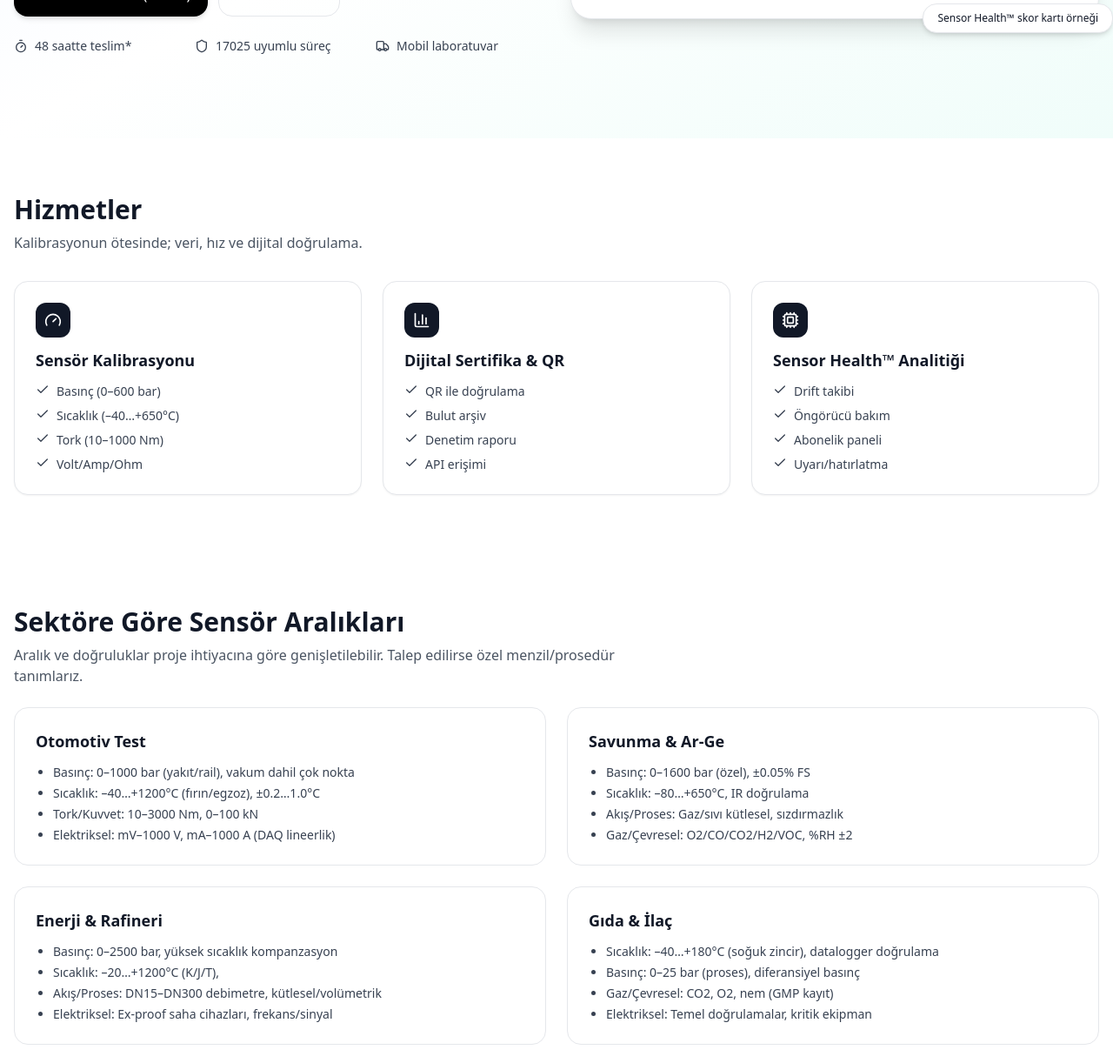
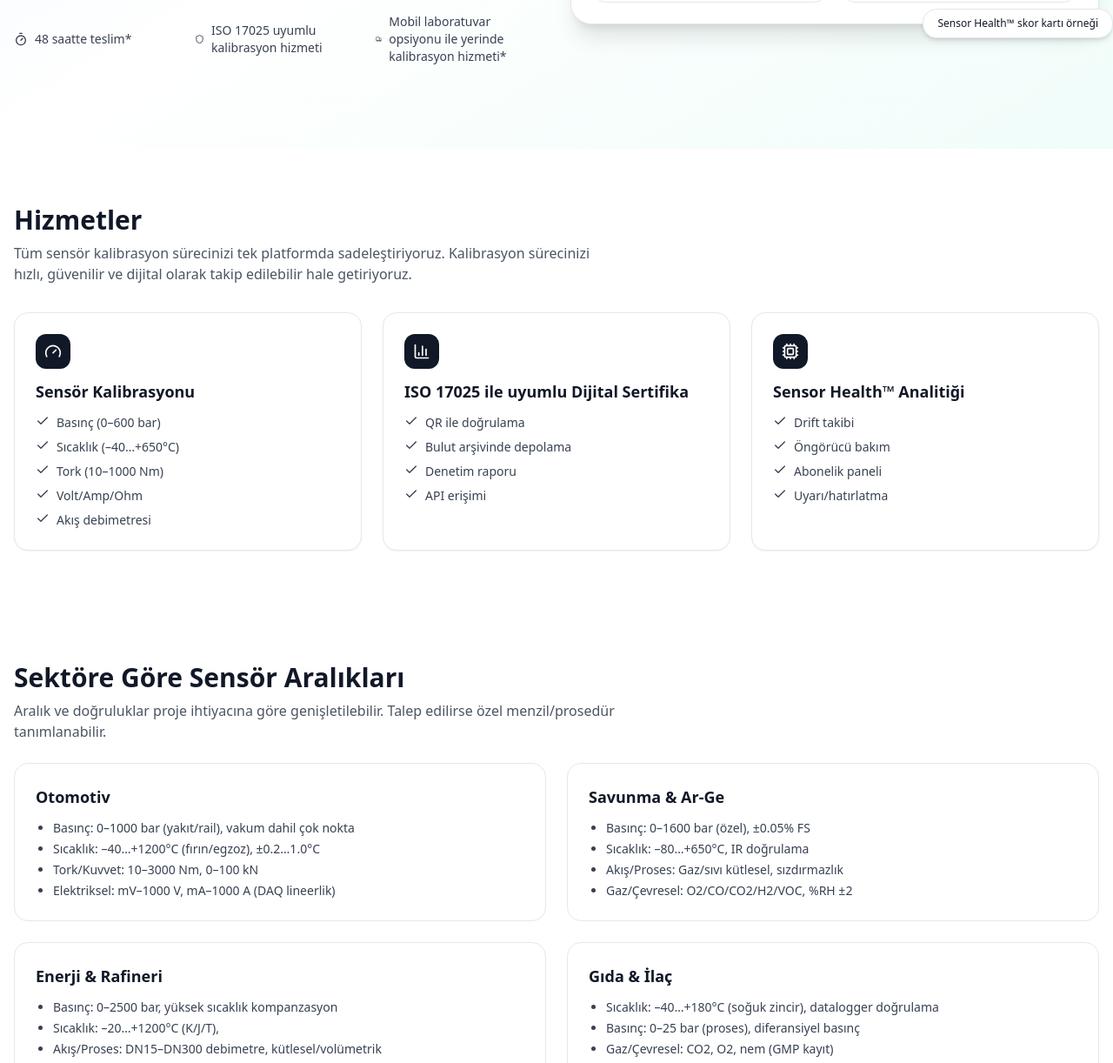
Before and after one commit to bacikdesign/calisense-site, a plain HTML site: page index.html in a window 1280 px wide. Shown: the part 628-1850 px from the top of the page at 87% size. Drawn offline with nearby package versions, Linux system fonts and the light colour scheme.

Commit message:
Update index.html

```diff
--- a/index.html
+++ b/index.html
@@ -44,8 +44,8 @@
           Sensör Kalibrasyonunda <span class="text-blue-600">Hız</span>,<br class="hidden md:block"> Güvenirlik ve <span class="text-teal-600">Dijital Sertifika</span>
         </h1>
         <p class="mt-4 text-gray-600 md:text-lg">
-          Kocaeli merkezli mobil ekip, İstanbul ve Bursa’ya aynı gün servis. ISO/IEC 17025 uyumlu süreç, QR’lı dijital sertifika ve Sensor Health™ skoru ile kalibrasyona yeni standart.
-          <br><span class="text-gray-700">Amacımız: Türkiye’deki <strong>tüm kalibrasyon ofislerini tek bir hizmet çatısı altında</strong> birleştirip, müşteriye hız ve şeffaflık sağlayan bir platform sunmak.</span>
+          ISO/IEC 17025 uyumlu, dijital sertifika takibi ve Sensor Health™ skoru ile kalibrasyona yeni standart.
+          <br><span class="text-gray-700">Amacımız:Calisense, Türkiye’deki <strong>tüm kalibrasyon ofislerini tek bir hizmet çatısı altında</strong> birleştirip, müşteriye hız ve şeffaflık sağlamayı hedeflemektedir.</span>
         </p>
         <div class="mt-6 flex flex-col gap-3 sm:flex-row">
           <a href="#dashboard" class="inline-flex items-center justify-center rounded-2xl bg-black px-5 py-3 font-medium text-white shadow-md hover:shadow-lg">Canlı Dashboard (Demo)</a>
@@ -53,8 +53,8 @@
         </div>
         <div class="mt-6 grid grid-cols-2 gap-4 text-sm text-gray-700 md:grid-cols-3">
           <div class="flex items-center gap-2"><i data-lucide="timer" class="w-4 h-4"></i> 48 saatte teslim*</div>
-          <div class="flex items-center gap-2"><i data-lucide="shield" class="w-4 h-4"></i> 17025 uyumlu süreç</div>
-          <div class="flex items-center gap-2"><i data-lucide="truck" class="w-4 h-4"></i> Mobil laboratuvar</div>
+          <div class="flex items-center gap-2"><i data-lucide="shield" class="w-4 h-4"></i> ISO 17025 uyumlu kalibrasyon hizmeti</div>
+          <div class="flex items-center gap-2"><i data-lucide="truck" class="w-4 h-4"></i> Mobil laboratuvar opsiyonu ile yerinde kalibrasyon hizmeti*</div>
         </div>
       </div>
 
@@ -95,7 +95,7 @@
   <!-- Services -->
   <section id="services" class="mx-auto max-w-7xl px-4 py-16">
     <h2 class="text-2xl font-bold md:text-3xl">Hizmetler</h2>
-    <p class="mt-2 max-w-2xl text-gray-600">Kalibrasyonun ötesinde; veri, hız ve dijital doğrulama.</p>
+    <p class="mt-2 max-w-2xl text-gray-600">Tüm sensör kalibrasyon sürecinizi tek platformda sadeleştiriyoruz. Kalibrasyon sürecinizi hızlı, güvenilir ve dijital olarak takip edilebilir hale getiriyoruz.</p>
     <div class="mt-8 grid grid-cols-1 gap-6 md:grid-cols-3">
       <div class="card p-6 shadow-sm">
         <div class="mb-3 inline-flex h-10 w-10 items-center justify-center rounded-xl bg-gray-900 text-white"><i data-lucide="gauge" class="w-5 h-5"></i></div>
@@ -105,14 +105,15 @@
           <li class="flex gap-2"><i data-lucide="check" class="w-4 h-4"></i> Sıcaklık (–40…+650°C)</li>
           <li class="flex gap-2"><i data-lucide="check" class="w-4 h-4"></i> Tork (10–1000 Nm)</li>
           <li class="flex gap-2"><i data-lucide="check" class="w-4 h-4"></i> Volt/Amp/Ohm</li>
+           <li class="flex gap-2"><i data-lucide="check" class="w-4 h-4"></i> Akış debimetresi</li>
         </ul>
       </div>
       <div class="card p-6 shadow-sm">
         <div class="mb-3 inline-flex h-10 w-10 items-center justify-center rounded-xl bg-gray-900 text-white"><i data-lucide="bar-chart-3" class="w-5 h-5"></i></div>
-        <h3 class="text-lg font-semibold">Dijital Sertifika & QR</h3>
+        <h3 class="text-lg font-semibold">ISO 17025 ile uyumlu Dijital Sertifika</h3>
         <ul class="mt-3 space-y-2 text-sm text-gray-700">
           <li class="flex gap-2"><i data-lucide="check" class="w-4 h-4"></i> QR ile doğrulama</li>
-          <li class="flex gap-2"><i data-lucide="check" class="w-4 h-4"></i> Bulut arşiv</li>
+          <li class="flex gap-2"><i data-lucide="check" class="w-4 h-4"></i> Bulut arşivinde depolama</li>
           <li class="flex gap-2"><i data-lucide="check" class="w-4 h-4"></i> Denetim raporu</li>
           <li class="flex gap-2"><i data-lucide="check" class="w-4 h-4"></i> API erişimi</li>
         </ul>
@@ -133,10 +134,10 @@
   <!-- Sektöre Göre Sensör Aralıkları -->
   <section id="sensors" class="mx-auto max-w-7xl px-4 py-16">
     <h2 class="text-2xl font-bold md:text-3xl">Sektöre Göre Sensör Aralıkları</h2>
-    <p class="mt-2 max-w-3xl text-gray-600">Aralık ve doğruluklar proje ihtiyacına göre genişletilebilir. Talep edilirse özel menzil/prosedür tanımlarız.</p>
+    <p class="mt-2 max-w-3xl text-gray-600">Aralık ve doğruluklar proje ihtiyacına göre genişletilebilir. Talep edilirse özel menzil/prosedür tanımlanabilir.</p>
     <div class="mt-6 grid grid-cols-1 gap-6 md:grid-cols-2">
       <div class="card p-6">
-        <h3 class="text-lg font-semibold">Otomotiv Test</h3>
+        <h3 class="text-lg font-semibold">Otomotiv</h3>
         <ul class="mt-3 list-disc space-y-1 pl-5 text-sm text-gray-700">
           <li>Basınç: 0–1000 bar (yakıt/rail), vakum dahil çok nokta</li>
           <li>Sıcaklık: –40…+1200°C (fırın/egzoz), ±0.2…1.0°C</li>
@@ -321,7 +322,7 @@
       <div class="relative card p-6 shadow-sm">
         <div class="absolute -top-3 right-4 rounded-full border bg-white px-3 py-1 text-xs font-medium">Yeni Başlayanlar</div>
         <h3 class="text-lg font-semibold">Base</h3>
-        <div class="mt-1 text-3xl font-bold">₺4.990/ay</div>
+        <div class="mt-1 text-3xl font-bold">₺1.990/ay</div>
         <ul class="mt-4 space-y-2 text-sm text-gray-700">
           <li class="flex gap-2"><i data-lucide="check" class="w-4 h-4"></i> 10 cihaza kadar</li>
           <li class="flex gap-2"><i data-lucide="check" class="w-4 h-4"></i> Standart kalibrasyon</li>
@@ -333,7 +334,7 @@
       <div class="relative card p-6 shadow-sm">
         <div class="absolute -top-3 right-4 rounded-full border bg-white px-3 py-1 text-xs font-medium">En Popüler</div>
         <h3 class="text-lg font-semibold">Pro</h3>
-        <div class="mt-1 text-3xl font-bold">₺12.900/ay</div>
+        <div class="mt-1 text-3xl font-bold">₺3.900/ay</div>
         <ul class="mt-4 space-y-2 text-sm text-gray-700">
           <li class="flex gap-2"><i data-lucide="check" class="w-4 h-4"></i> 30 cihaza kadar</li>
           <li class="flex gap-2"><i data-lucide="check" class="w-4 h-4"></i> Öncelikli mobil servis</li>
```
